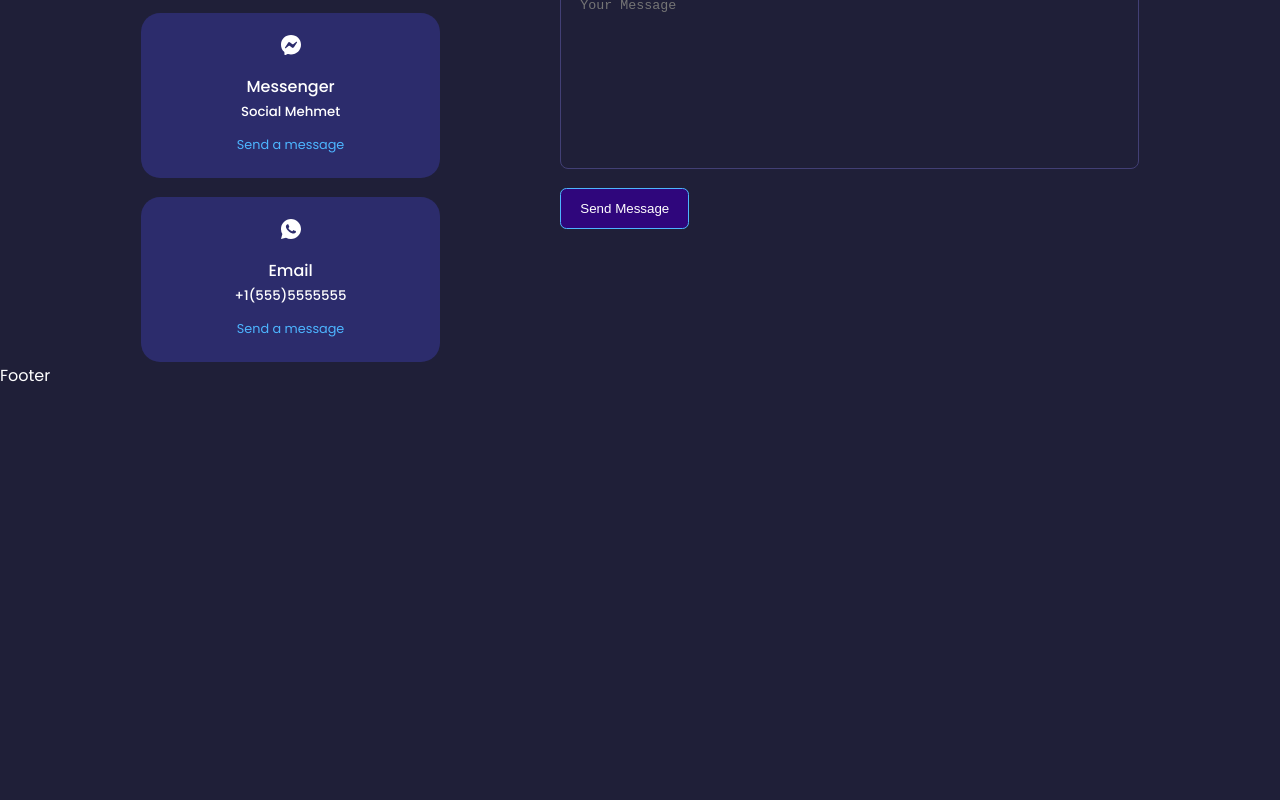
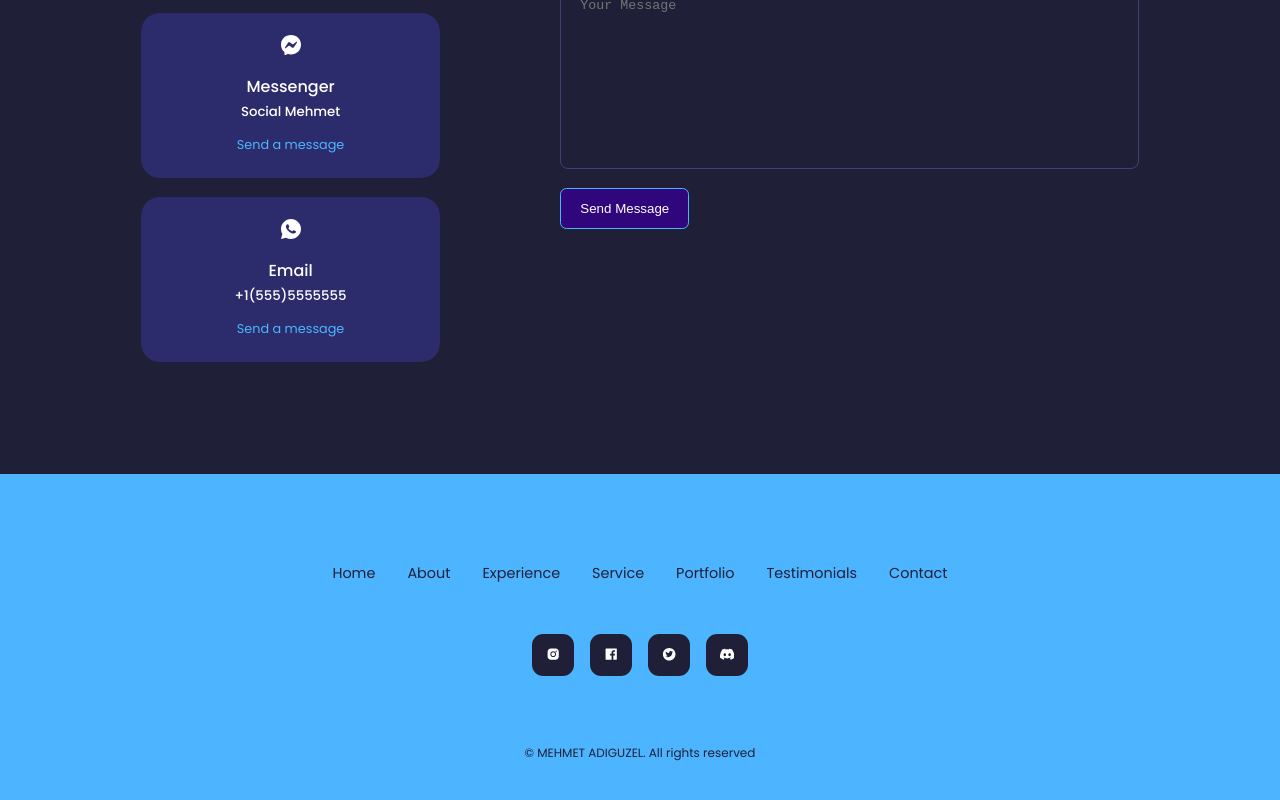
Before and after one commit to Mehmetadiguzel1/mehmet-portfolio, a React (Create React App) app: page / in a window 1280 px wide. Shown: the part 4851-5651 px from the top of the page. Before the commit the page ends 5240 px from the top, so only its background shows below. Built offline with nearby package versions, Linux system fonts and the light colour scheme.

Commit message:
Footer section done

```diff
--- a/src/components/footer/Footer.jsx
+++ b/src/components/footer/Footer.jsx
@@ -1,7 +1,59 @@
 import React from "react";
 import "./footer.css";
+import {
+  AiFillInstagram,
+  AiFillTwitterCircle,
+  AiFillFacebook,
+} from "react-icons/ai";
+import { BsDiscord } from "react-icons/bs";
 const Footer = () => {
-  return <div>Footer</div>;
+  return (
+    <footer>
+      <a href="#" className="footer__logo"></a>
+
+      <ul className="permalinks">
+        <li>
+          <a href="#">Home</a>
+        </li>
+        <li>
+          <a href="#about">About</a>
+        </li>
+        <li>
+          <a href="#experience">Experience</a>
+        </li>
+        <li>
+          <a href="#service">Service</a>
+        </li>
+        <li>
+          <a href="#portfolio">Portfolio</a>
+        </li>
+        <li>
+          <a href="#testimonials">Testimonials</a>
+        </li>
+        <li>
+          <a href="#contact">Contact</a>
+        </li>
+      </ul>
+
+      <div className="footer__socials">
+        <a href="https://www.instagram.com/m.f.adgzl/">
+          <AiFillInstagram />
+        </a>
+        <a href="">
+          <AiFillFacebook />
+        </a>
+        <a href="">
+          <AiFillTwitterCircle />
+        </a>
+        <a href="">
+          <BsDiscord />
+        </a>
+      </div>
+      <div className="footer__copyright">
+        <small> &copy; MEHMET ADIGUZEL. All rights reserved </small>
+      </div>
+    </footer>
+  );
 };
 
 export default Footer;
--- a/src/components/footer/footer.css
+++ b/src/components/footer/footer.css
@@ -0,0 +1,69 @@
+footer {
+  background: var(--color-primary);
+  padding: 3rem 0;
+  text-align: center;
+  font-size: 0.9rem;
+  margin-top: 7rem;
+}
+
+footer a {
+  color: var(--color-bg);
+}
+
+.footer__logo {
+  font-size: 2rem;
+  font-weight: 500;
+  margin-bottom: 2rem;
+  display: inline-block;
+}
+
+.permalinks {
+  display: flex;
+  flex: wrap;
+  justify-content: center;
+  gap: 2rem;
+  margin: 0 auto 3rem;
+}
+
+.footer__socials {
+  display: flex;
+  justify-content: center;
+  gap: 1rem;
+  margin-bottom: 4rem;
+}
+
+.footer__socials a {
+  background: var(--color-bg);
+  color: var(--color-white);
+  padding: 0.8rem;
+  border-radius: 0.7rem;
+  display: flex;
+  border: 1px solid transparent;
+}
+
+.footer__socials a:hover {
+  background: transparent;
+  color: var(--color-bg);
+  border-color: var(--color-bg);
+}
+.footer__copyright {
+  margin-bottom: 4rem;
+  color: var(--color-bg);
+}
+
+/* Media QUERIES (MEDIUM Devices)  */
+
+@media screen and (max-width: 1024px) {
+}
+
+/* Media QUERIES (SMALL Devices)  */
+
+@media screen and (max-width: 600px) {
+  .permalinks {
+    flex-direction: column;
+    gap: 1.5rem;
+  }
+  .footer__socials {
+    margin-bottom: 2.6rem;
+  }
+}
```
